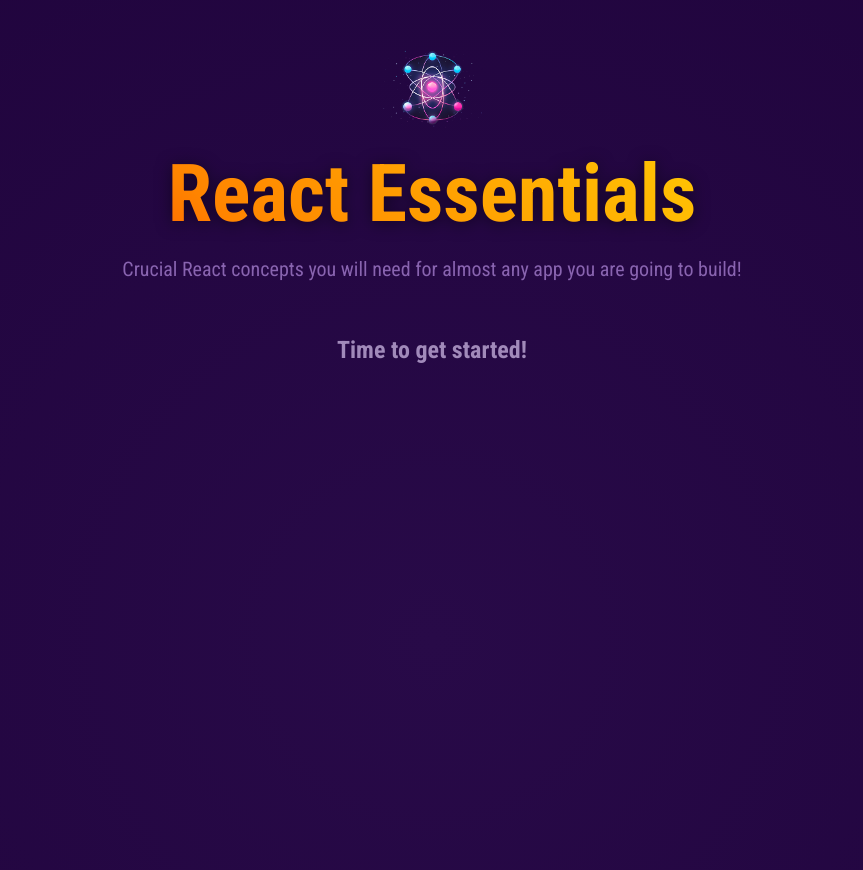
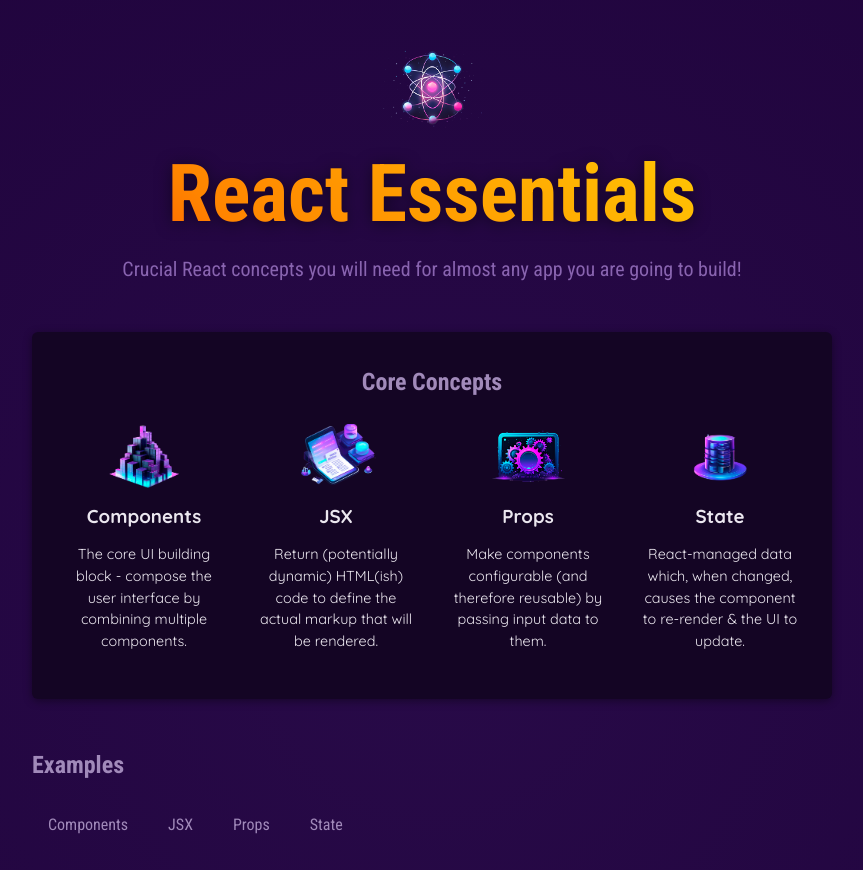
Before and after one commit to apeskinian/react_essentials, a React (Vite) app: page / in a window 1280 px wide. Shown: the top 870 px of the page, without its empty margins (208-1071 px from the left). Built offline with nearby package versions, Linux system fonts and the light colour scheme.

Commit message:
Split components into separate files

```diff
--- a/src/App.jsx
+++ b/src/App.jsx
@@ -1,53 +1,37 @@
-import reactLogo from './assets/react-core-concepts.png';
-
-const reactDescriptions = [
-  "Fundamental",
-  "Crucial",
-  "Core",
-  "Essential",
-  "Vital",
-  "Key",
-  "Basic",
-  "Foundational",
-  "Pivotal",
-  "Critical",
-  "Indispensable",
-  "Integral",
-  "Primary",
-  "Necessary",
-  "Important",
-  "Central",
-  "Main",
-  "Principal",
-  "Groundbreaking",
-  "Cornerstone"
-]
-
-function getRandomInt(max) {
-  return Math.floor(Math.random() * (max + 1));
-}
-
-function Header() {
-  const description = reactDescriptions[getRandomInt(19)]
-
-  return (
-      <header>
-        <img src={reactLogo} alt="Stylized atom"/>
-        <h1>React Essentials</h1>
-        <p>
-          {description} React concepts you will need for almost any app you are
-          going to build!
-        </p>
-      </header>
-  );
-}
+import * as content from './data.js'
+import Header from './components/Header/Header.jsx'
+import CoreConcept from './components/CoreConcept/CoreConcept.jsx'
+import TabButton from './components/Examples/TabButton.jsx';
 
 function App() {
   return (
     <div>
       <Header/>
       <main>
-        <h2>Time to get started!</h2>
+        <section id='core-concepts'>
+          <h2>Core Concepts</h2>
+          <ul>
+            {/* Longer option */}
+            <CoreConcept
+              image={content.CORE_CONCEPTS[0].image}
+              title={content.CORE_CONCEPTS[0].title}
+              description={content.CORE_CONCEPTS[0].description}
+            />
+            {/* Using spread operator */}
+            <CoreConcept {...content.CORE_CONCEPTS[1]}/>
+            <CoreConcept {...content.CORE_CONCEPTS[2]}/>
+            <CoreConcept {...content.CORE_CONCEPTS[3]}/>
+          </ul>
+        </section>
+        <section id='examples'>
+          <h2>Examples</h2>
+          <menu>
+            <TabButton>Components</TabButton>
+            <TabButton>JSX</TabButton>
+            <TabButton>Props</TabButton>
+            <TabButton>State</TabButton>
+          </menu>
+        </section>
       </main>
     </div>
   );
--- /dev/null
+++ b/src/components/CoreConcept/CoreConcept.css
@@ -0,0 +1,35 @@
+#core-concepts {
+    padding: 2rem;
+    border-radius: 6px;
+    background-color: #140524;
+    box-shadow: 0 2px 8px rgba(0, 0, 0, 0.4);
+}
+
+#core-concepts ul {
+    list-style: none;
+    padding: 0;
+    margin: 0;
+    display: flex;
+    gap: 2rem;
+    flex-wrap: wrap;
+    justify-content: center;
+}
+
+#core-concepts li {
+    width: 10rem;
+    text-align: center;
+}
+
+#core-concepts li img {
+    height: 4rem;
+    width: 6rem;
+    object-fit: cover;
+}
+
+#core-concepts li h3 {
+    margin: 0.5rem 0;
+}
+
+#core-concepts li p {
+    font-size: 0.9rem;
+}
--- /dev/null
+++ b/src/components/CoreConcept/CoreConcept.jsx
@@ -0,0 +1,12 @@
+import './CoreConcept.css'
+
+// This uses destructuring on the props object to create variables for the function
+export default function CoreConcept({image, title, description}) {
+    return (
+        <li>
+            <img src={image} alt={title}/>
+            <h3>{title}</h3>
+            <p>{description}</p>
+        </li>
+    )
+}
--- /dev/null
+++ b/src/components/Examples/TabButton.jsx
@@ -0,0 +1,8 @@
+// Using children means you can use opening and closing tags with content in between.
+export default function TabButton({children}) {
+    return (
+        <li>
+            <button>{children}</button>
+        </li>
+    );
+}
--- /dev/null
+++ b/src/components/Header/Header.css
@@ -0,0 +1,27 @@
+header {
+    text-align: center;
+    margin: 3rem 0;
+}
+
+header img {
+    height: 5rem;
+    width: 10rem;
+    object-fit: cover;
+}
+
+header h1 {
+    margin: 0;
+    font-family: "Roboto Condensed", sans-serif;
+    font-size: 5rem;
+    background: linear-gradient(40deg, #ff0000, #ff8400, #ffbc03, #fffb03);
+    -webkit-background-clip: text;
+    -webkit-text-fill-color: transparent;
+    filter: drop-shadow(0 2px 8px rgba(0, 0, 0, 0.5));
+}
+
+header p {
+    margin: 0;
+    font-size: 1.25rem;
+    color: #8964b0;
+    font-family: "Roboto Condensed", sans-serif;
+}
--- /dev/null
+++ b/src/components/Header/Header.jsx
@@ -0,0 +1,22 @@
+import reactLogo from '../../assets/react-core-concepts.png';
+import './Header.css'
+import * as content from '../../data.js'
+
+function getRandomInt(max) {
+    return Math.floor(Math.random() * (max + 1));
+}
+
+export default function Header() {
+    const description = content.REACT_DESCRIPTIONS[getRandomInt(19)]
+
+    return (
+        <header>
+            <img src={reactLogo} alt="Stylized atom"/>
+            <h1>React Essentials</h1>
+            <p>
+                {description} React concepts you will need for almost any app you are
+                going to build!
+            </p>
+        </header>
+    );
+}
--- /dev/null
+++ b/src/data.js
@@ -0,0 +1,54 @@
+import componentsImg from './assets/components.png';
+import propsImg from './assets/config.png';
+import jsxImg from './assets/jsx-ui.png';
+import stateImg from './assets/state-mgmt.png';
+
+export const CORE_CONCEPTS = [
+  {
+    image: componentsImg,
+    title: 'Components',
+    description:
+      'The core UI building block - compose the user interface by combining multiple components.',
+  },
+  {
+    image: jsxImg,
+    title: 'JSX',
+    description:
+      'Return (potentially dynamic) HTML(ish) code to define the actual markup that will be rendered.',
+  },
+  {
+    image: propsImg,
+    title: 'Props',
+    description:
+      'Make components configurable (and therefore reusable) by passing input data to them.',
+  },
+  {
+    image: stateImg,
+    title: 'State',
+    description:
+      'React-managed data which, when changed, causes the component to re-render & the UI to update.',
+  },
+];
+
+export const REACT_DESCRIPTIONS = [
+  "Fundamental",
+  "Crucial",
+  "Core",
+  "Essential",
+  "Vital",
+  "Key",
+  "Basic",
+  "Foundational",
+  "Pivotal",
+  "Critical",
+  "Indispensable",
+  "Integral",
+  "Primary",
+  "Necessary",
+  "Important",
+  "Central",
+  "Main",
+  "Principal",
+  "Groundbreaking",
+  "Cornerstone"
+]
--- a/src/index.css
+++ b/src/index.css
@@ -19,45 +19,10 @@
   min-height: 80rem;
 }
 
-header {
-  text-align: center;
-  margin: 3rem 0;
-}
-
-header img {
-  height: 5rem;
-  width: 10rem;
-  object-fit: cover;
-}
-
-header h1 {
-  margin: 0;
-  font-family: "Roboto Condensed", sans-serif;
-  font-size: 5rem;
-  background: linear-gradient(40deg, #ff0000, #ff8400, #ffbc03, #fffb03);
-  -webkit-background-clip: text;
-  -webkit-text-fill-color: transparent;
-  filter: drop-shadow(0 2px 8px rgba(0, 0, 0, 0.5));
-}
-
-header p {
-  margin: 0;
-  font-size: 1.25rem;
-  color: #8964b0;
-  font-family: "Roboto Condensed", sans-serif;
-}
-
 main {
   width: 90%;
   max-width: 50rem;
   margin: auto;
-}
-
-#core-concepts {
-  padding: 2rem;
-  border-radius: 6px;
-  background-color: #140524;
-  box-shadow: 0 2px 8px rgba(0, 0, 0, 0.4);
 }
 
 main h2 {
@@ -65,35 +30,6 @@
   font-family: "Roboto Condensed", sans-serif;
   margin: 0 0 1.5rem 0;
   color: #a18aba;
-}
-
-#core-concepts ul {
-  list-style: none;
-  padding: 0;
-  margin: 0;
-  display: flex;
-  gap: 2rem;
-  flex-wrap: wrap;
-  justify-content: center;
-}
-
-#core-concepts li {
-  width: 10rem;
-  text-align: center;
-}
-
-#core-concepts li img {
-  height: 4rem;
-  width: 6rem;
-  object-fit: cover;
-}
-
-#core-concepts li h3 {
-  margin: 0.5rem 0;
-}
-
-#core-concepts li p {
-  font-size: 0.9rem;
 }
 
 #examples {
```
